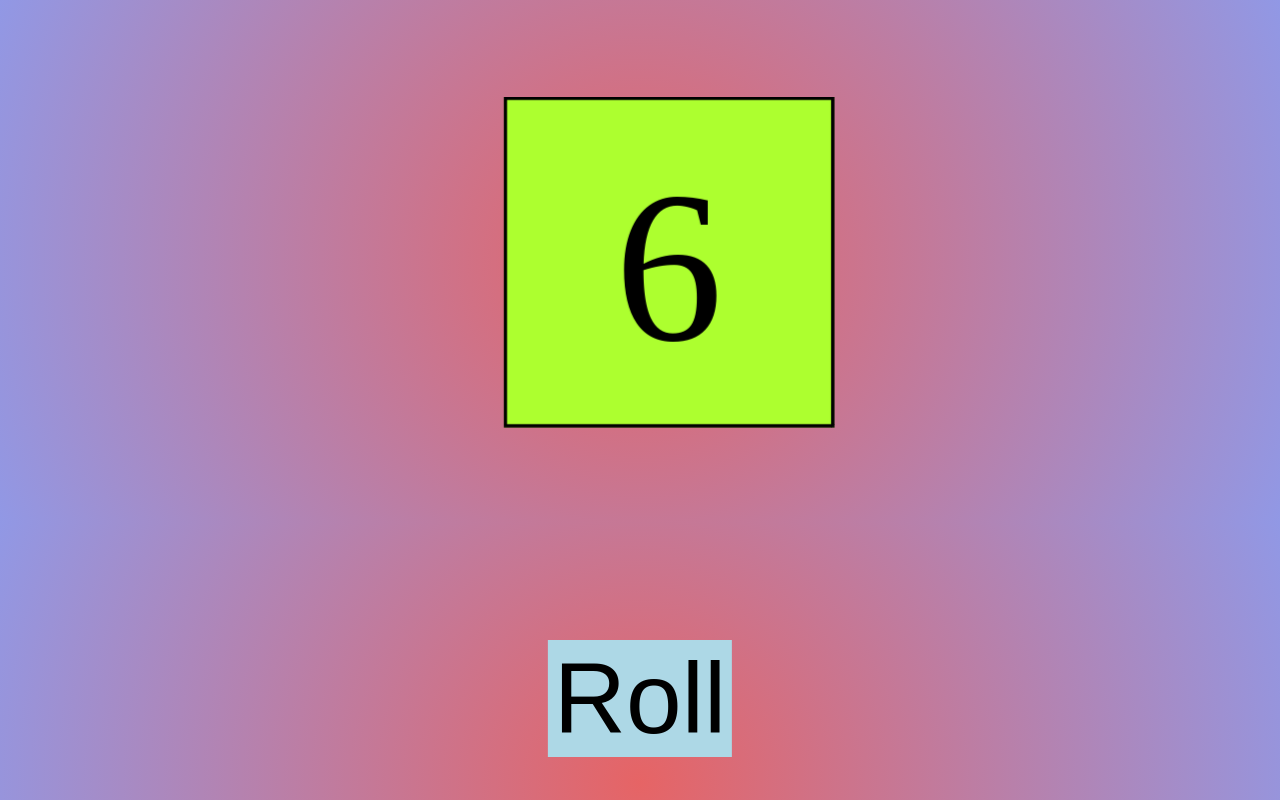
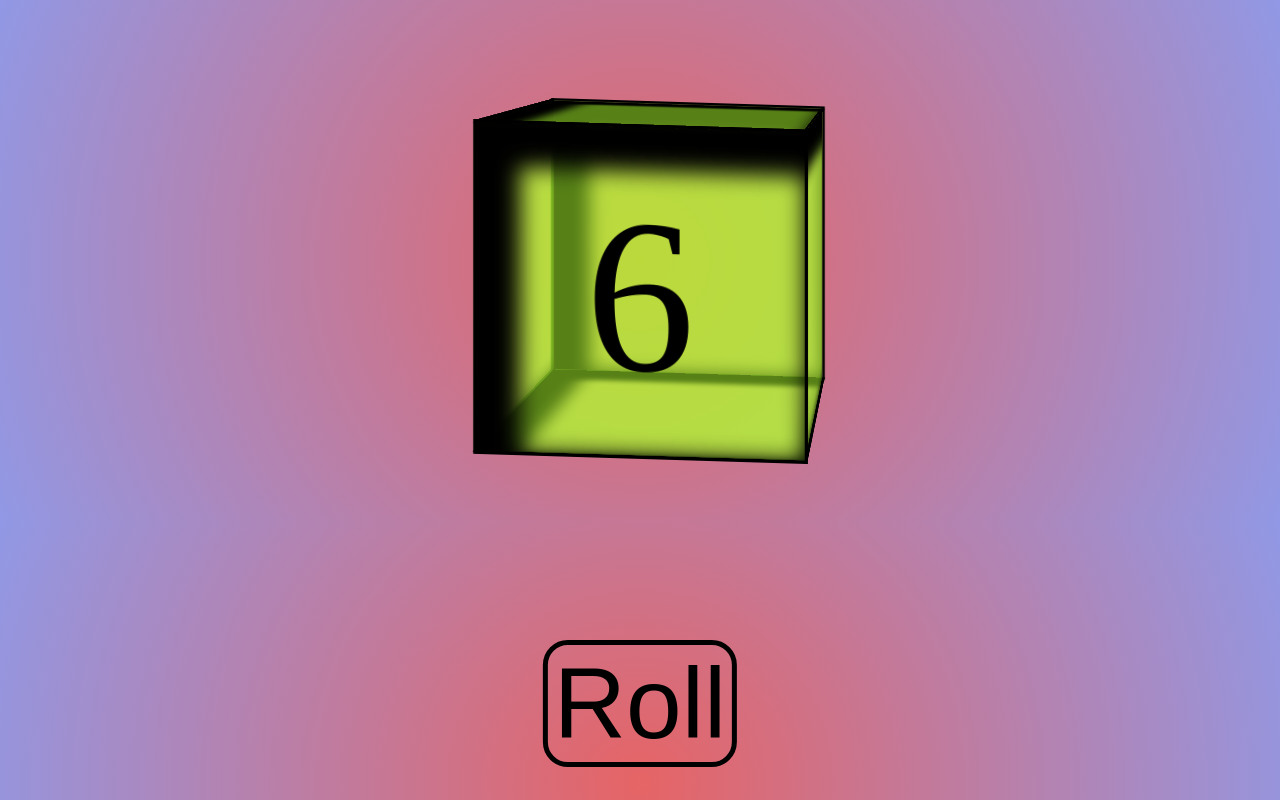
Before and after one commit to shubhamgoel24/shubhamgoel24.github.io, a plain HTML site: page Roll-A-Dice/index.html in a window 1280 px wide. Drawn offline with Linux system fonts and the light colour scheme.

Commit message:
roll css

```diff
--- a/Roll-A-Dice/file.js
+++ b/Roll-A-Dice/file.js
@@ -1,7 +1,7 @@
 function intr(){
     z=(Math.floor(Math.random() * Math.floor(7)));
     if(z==0){
-        z=6;
+        z=3;
     }
     y=document.getElementById('si').innerHTML=z;
     x=document.getElementsByClassName('cube')[0];
--- a/Roll-A-Dice/style.css
+++ b/Roll-A-Dice/style.css
@@ -1,8 +1,9 @@
 
 .scene{
-    perspective: 2000px;
+    perspective: 1500px;
     transform-style: preserve-3d;
     padding: 20%;
+    transform: rotateX(-10deg) rotateY(-10deg);
 }
 .cube{
     position: absolute;
@@ -19,8 +20,9 @@
     height: 100%;
 }
 .face{
-    background-color: greenyellow;
+    background-color: rgba(173, 255, 47, 0.5);
     border: 3px solid black;
+    box-shadow: 20px 20px 20px 20px black inset;
 }
 .one{
     transform: translateZ(-150px);
@@ -71,8 +73,9 @@
     top: 80%;
     left: 50%;
     position: absolute;
-    background-color: lightblue;
-    border: 0px;
+    border: 5px solid black;
+    border-radius: 25px;
+    background-color: rgba(173, 216, 230, 0);
     font-size: 150px;
     transform: translateX(-50%);
 }
```
Also changed, not shown: 1 other file.
